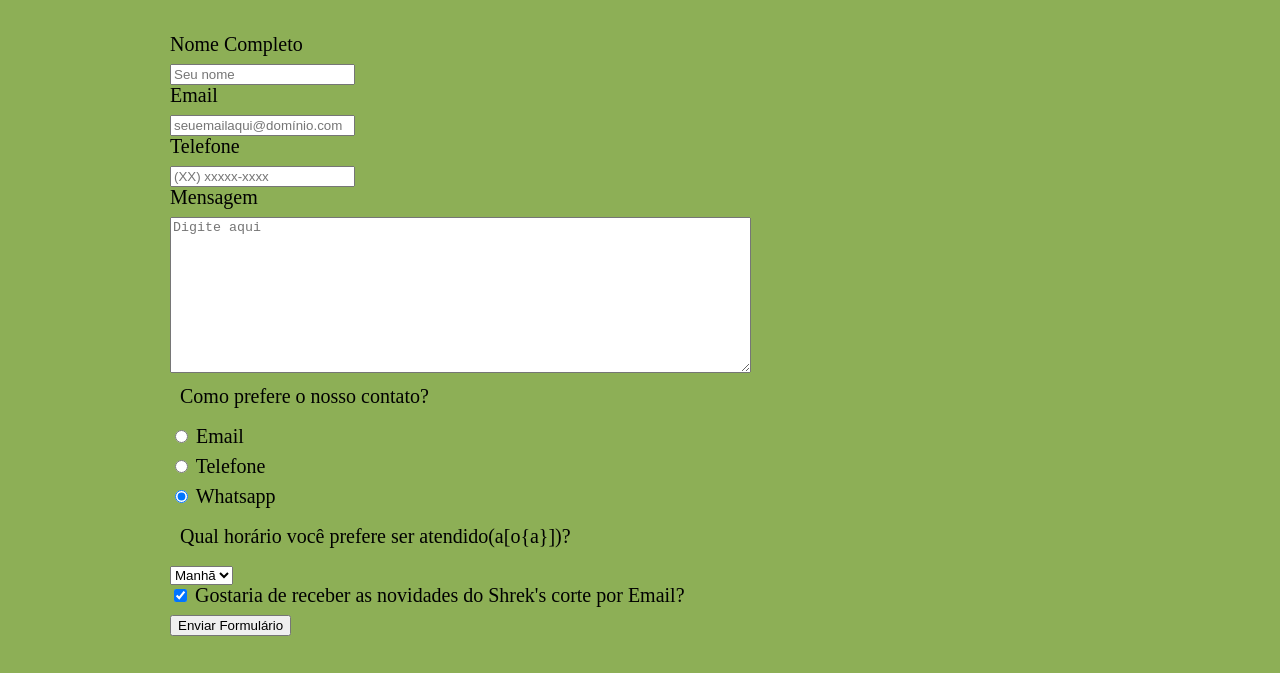
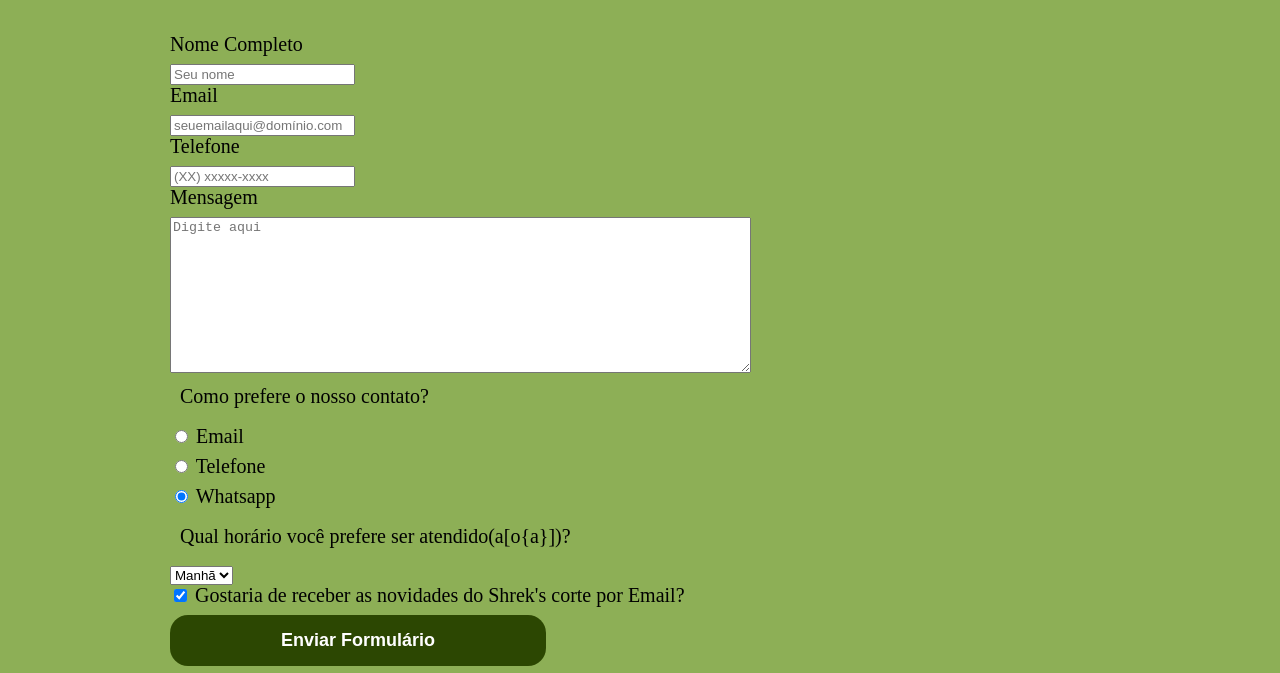
Before and after one commit to Andre-escola/shrek-s-corte, a plain HTML site: page Contatos.html in a window 1280 px wide. Shown: the part 276-949 px from the top of the page. Drawn offline with Linux system fonts and the light colour scheme.

Commit message:
Add files via upload

```diff
--- a/Contatos.html
+++ b/Contatos.html
@@ -74,7 +74,7 @@
                     Gostaria de receber as novidades do Shrek's corte por Email?
                 </label>
 
-                <input type="submit" value="Enviar Formulário">
+                <input type="submit" value="Enviar Formulário" class="enviar">
             </form>
         </main>
 
```
Also changed, not shown: index.html (+6 -2 lines), serviços.html (+2 -2 lines).
